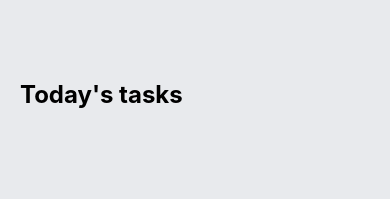
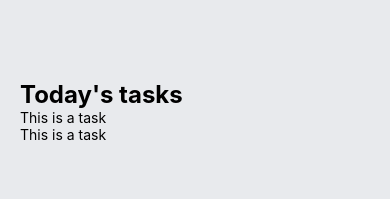
Before and after one commit to SHJoon/Todo-native, a React Native app: screen / in a window 390 px wide. Shown: the top 199 px of the page. Built offline with nearby package versions, Linux system fonts and the light colour scheme.

Commit message:
Importing tasks

```diff
--- a/App.js
+++ b/App.js
@@ -1,6 +1,6 @@
-import { StatusBar } from "expo-status-bar";
 import React from "react";
 import { StyleSheet, Text, View } from "react-native";
+import Task from "./components/Task";
 
 export default function App() {
   return (
@@ -11,6 +11,8 @@ export default function App() {
 
         <View style={styles.items}>
           {/* This is where the tasks will go */}
+          <Task />
+          <Task />
         </View>
       </View>
     </View>
--- a/components/Task.js
+++ b/components/Task.js
@@ -9,4 +9,8 @@ const Task = () => {
   );
 };
 
+const styles = StyleSheet.create({
+
+});
+
 export default Task;
```
